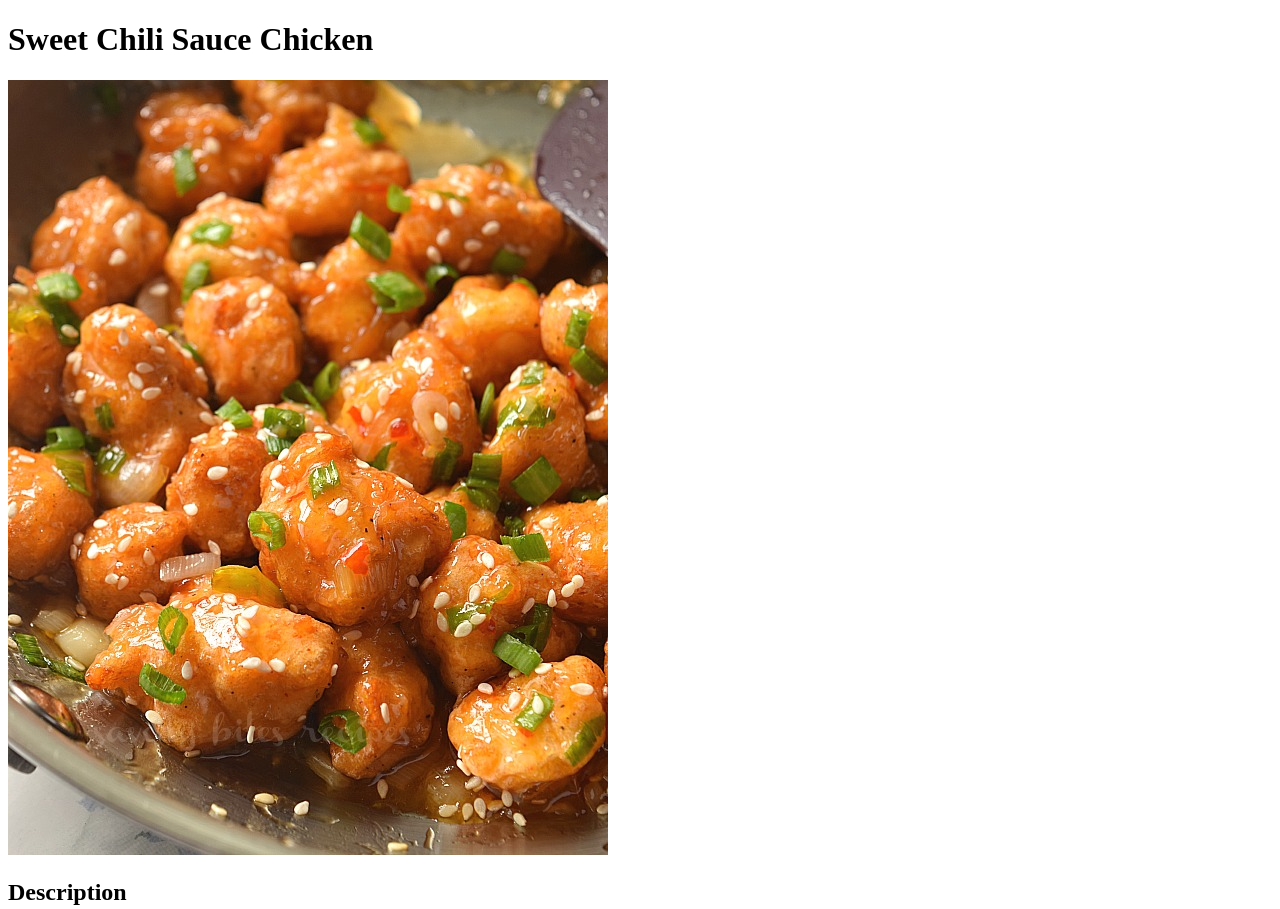
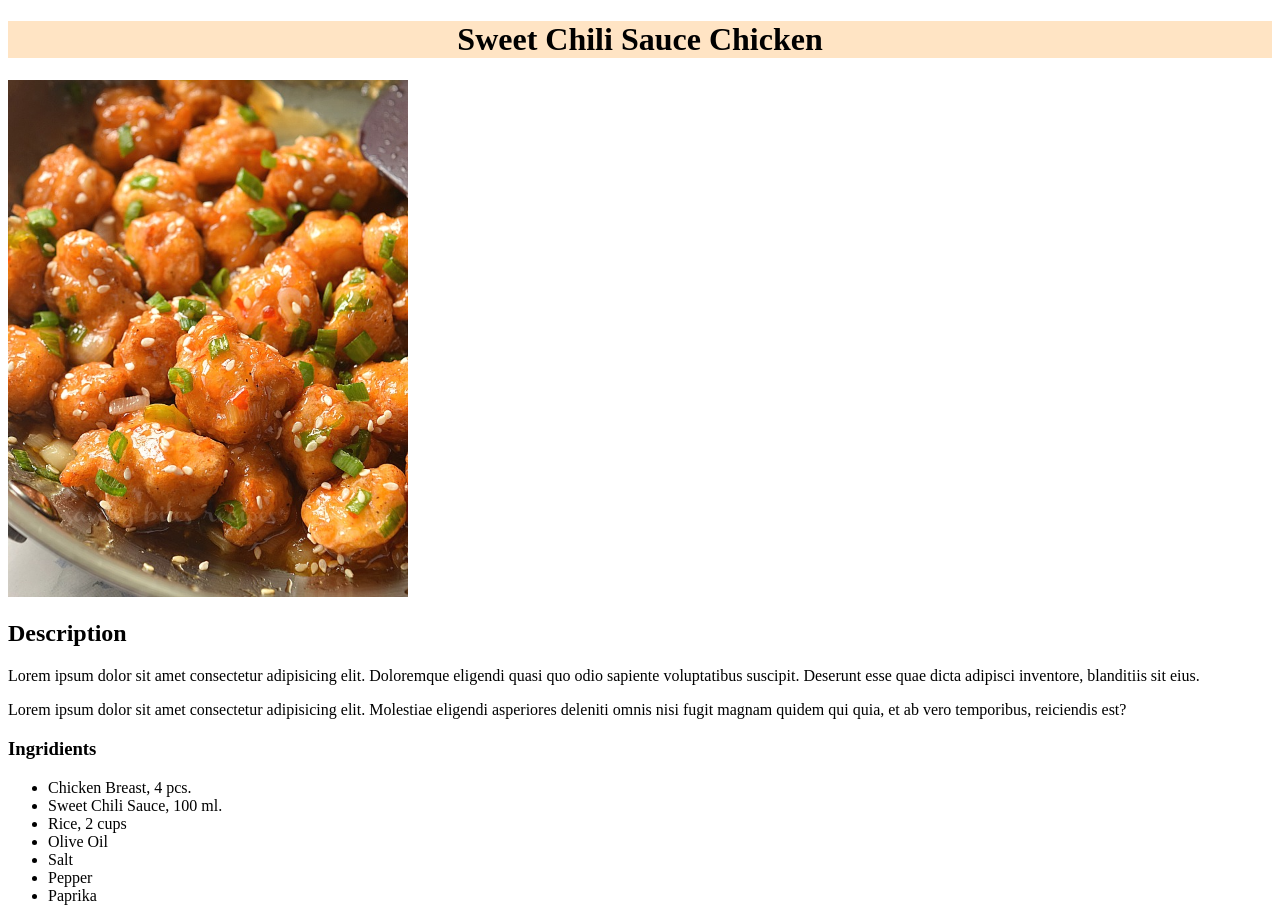
Before and after one commit to kaydarovv/odin-recipes-2, a plain HTML site: page recipes/chili-chicken.html in a window 1280 px wide. Shown: the top 909 px of the page. Drawn offline with Linux system fonts and the light colour scheme.

Commit message:
Add style.css and some basic styling to the pages

```diff
--- a/recipes/chili-chicken.html
+++ b/recipes/chili-chicken.html
@@ -3,6 +3,7 @@
 <head>
     <meta charset="UTF-8">
     <meta name="viewport" content="width=device-width, initial-scale=1.0">
+    <link rel="stylesheet" href="../style.css">
     <title>Document</title>
 </head>
 <body>
--- /dev/null
+++ b/style.css
@@ -0,0 +1,9 @@
+img {
+    width: 400px;
+    height: auto;
+}
+
+h1 {
+    text-align: center;
+    background-color: bisque;
+}
```
Also changed, not shown: index.html (+1 -0 lines), recipes/porridge.html (+1 -0 lines), recipes/scrambled-eggs.html (+1 -0 lines).
